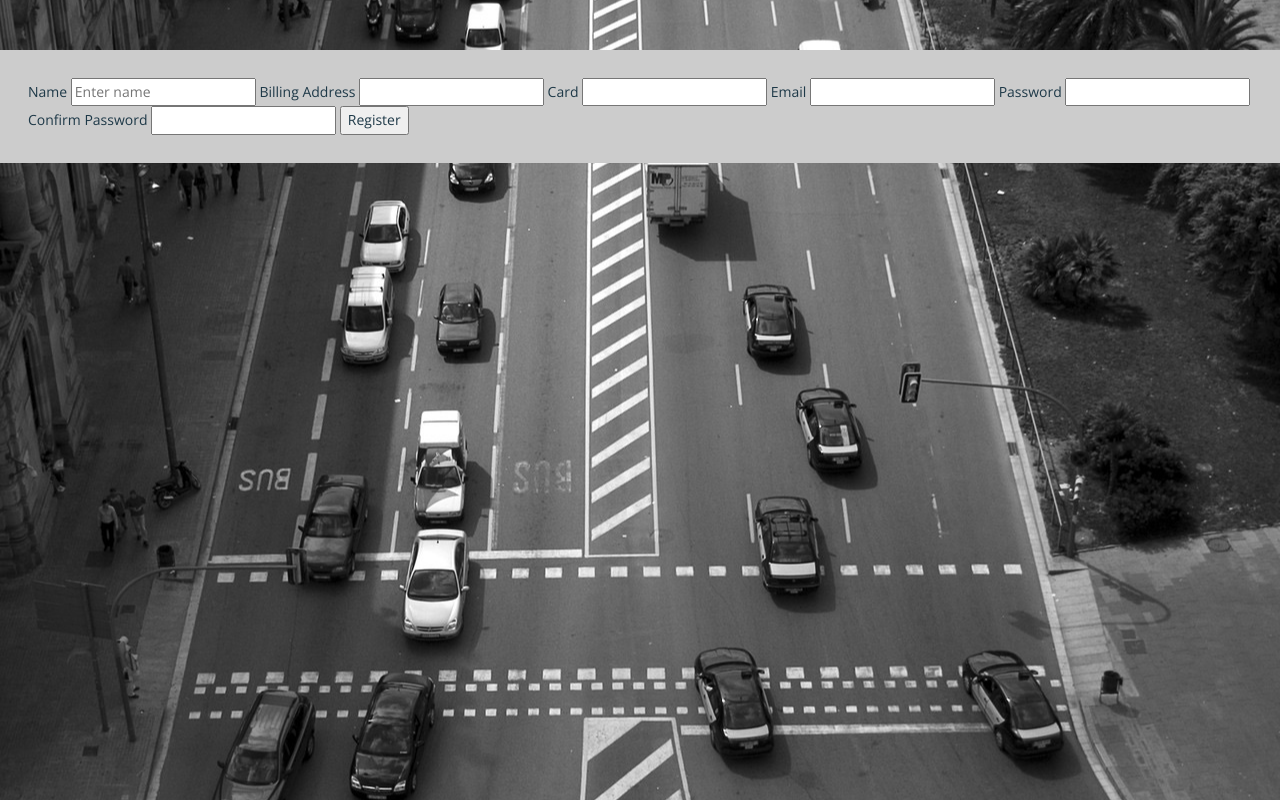
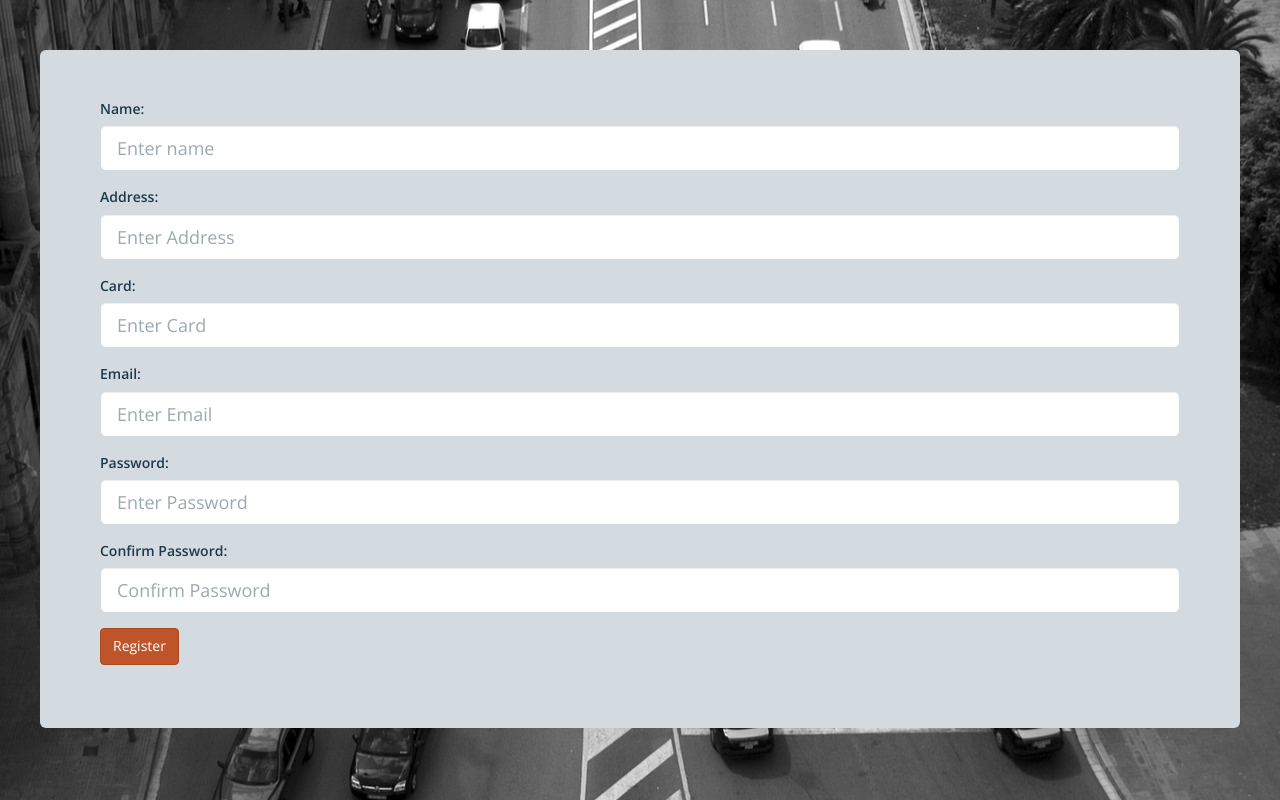
Before and after one commit to Phexcom/carparking, a CodeIgniter app: page /database/account/register in a window 1280 px wide. Run offline with CodeIgniter, Linux system fonts and the light colour scheme.

Commit message:
Update layouts

```diff
--- a/application/controllers/Account.php
+++ b/application/controllers/Account.php
@@ -11,7 +11,36 @@ class Account extends CI_Controller {
 	{
 		$this->load->helper('form');
 		$this->load->library('form_validation');
+		$this->load->model('user');
+
+		// validation rules
+		$this->form_validation->set_rules(
+			'email',
+			'Email',
+			['trim','required', 'valid_email']
+		);
+
+		$this->form_validation->set_rules(
+			'password',
+			'password',
+			['trim','required','min_length[8]']
+		);
+
+			if ($this->input->method(TRUE) === "POST") {
+			if ($this->form_validation->run() == TRUE) {
+				$user = new User();
+				$user->setName($this->input->post('email'));
+				$user->setBillingAddress($this->input->post('password'));
+				$this->user->create($user);
+				$this->session->set_flashdata('message','Login Succesfull');
+				return redirect('/account/login/');
+			}
+		}
+		$this->load->view('layout/header',['title' => "Car Park | Login"]);
+		$this->load->view('account/login');
+		$this->load->view('layout/footer');
 	}
+
 
 	public function register()
 	{
@@ -35,8 +64,22 @@ class Account extends CI_Controller {
 			'Credit card no.',
 			['trim','required','is_natural',
 			function($string){
-				// before returning false
-				$this->form_validation->set_message('card', 'The credit ca');
+				$sum = 0;
+			    $alt = false;
+			    for($i = strlen($string) - 1; $i >= 0; $i--)
+			    {
+			        if($alt)
+			        {
+			           $temp = $string[$i];
+			           $temp *= 2;
+			           $string[$i] = ($temp > 9) ? $temp = $temp - 9 : $temp;
+			        }
+			        $sum += $string[$i];
+			        $alt = !$alt;
+			    }
+			    $this->form_validation->set_message('card', 'The credit invalid');
+			    return $sum % 10 == 0;
+
 			}]
 		);
 		$this->form_validation->set_rules(
--- a/application/views/account/register.php
+++ b/application/views/account/register.php
@@ -1,20 +1,52 @@
-<?php echo validation_errors('<div class="alert alert-danger">','</div>') ?>
+
+<div class="container">
+    <div class="jumbotron">
 <?php echo form_open(); ?>
-    <div style="background-color:#ccc;padding:2em">
-        Name
-        <input name="name" placeholder="Enter name" type="text" value="<?php echo set_value('name'); ?>" />
-        <?php echo form_error('name','<div class="alert alert-danger">','</div>'); ?>
-        Billing Address
-        <input name="address" type="text" value="<?php echo set_value('address'); ?>" />
-        Card
-        <input name="card" type="text" value="<?php echo set_value('card'); ?>" />
-        Email
-        <input name="email" type="email" value="<?php echo set_value('email'); ?>" />
-        Password
-        <input name="password" type="password" />
-        Confirm Password
-        <input name="password_confirm" type="password" />
-        <input type="submit" value="Register">
-    </div>
+
+<div class="form-group input-group-lg">
+    <label for="name" >Name:</label>
+    <input name="name" class="form-control"  placeholder="Enter name" type="text" value="<?php echo set_value('name'); ?>" />
+    <?php echo form_error('name','<div class="alert alert-danger text-center">','</div>'); ?>
+</div>
+
+<div class="form-group input-group-lg">
+    <label for="address" >Address:</label>
+    <input name="address"  class="form-control" placeholder="Enter Address" type="text" value="<?php echo set_value('address'); ?>" />
+    <?php echo form_error('address','<div class="alert alert-danger text-center">','</div>'); ?>
+</div>
+
+<div class="form-group input-group-lg">
+    <label for="card">Card:</label>
+    <input name="card"  class="form-control" placeholder="Enter Card" type="text" value="<?php echo set_value('card'); ?>" />
+    <?php echo form_error('card','<div class="alert alert-danger text-center">','</div>'); ?>
+</div>
+
+<div class="form-group input-group-lg">
+    <label for="email" >Email:</label>
+    <input name="email"  class="form-control" placeholder="Enter Email" type="email" value="<?php echo set_value('email'); ?>" />
+    <?php echo form_error('email','<div class="alert alert-danger text-center">','</div>'); ?>
+
+</div>
+
+<div class="form-group input-group-lg">
+    <label for="password">Password:</label>
+    <input name="password"  class="form-control" placeholder="Enter Password" type="password"  />
+    <?php echo form_error('password','<div class="alert alert-danger text-center">','</div>'); ?>
+</div>
+
+<div class="form-group input-group-lg">
+    <label for="password_confirm">Confirm Password:</label>
+    <input name="password_confirm"  class="form-control" placeholder="Confirm Password" type="password" />
+    <?php echo form_error('password_confirm','<div class="alert alert-danger text-center">','</div>'); ?>
+</div>
+
+<div class="form-group input-group-lg">
+    <input  class="btn btn-danger"  type="submit" value="Register">
+</div>
+
 
 <?php echo form_close(); ?>
+
+
+    </div>
+</div>
--- a/application/views/home/index.php
+++ b/application/views/home/index.php
@@ -18,7 +18,9 @@
       <?php echo anchor('account/login','Login now!',['class'=>'btn btn-success btn-lg']); ?>
     </p>
     <p>If not?</p>
-    <p><a href="/register" class="btn btn-danger btn-lg" >Register Now!</a></p>
+    <p>
+    <?php echo anchor('account/register','Register now!',['class'=>'btn btn-danger btn-lg']); ?>
+    </p>
 
   </div>
   <!-- end jumbotron -->
```
Also changed, not shown: application/views/account/login.php (+30 -0 lines).
